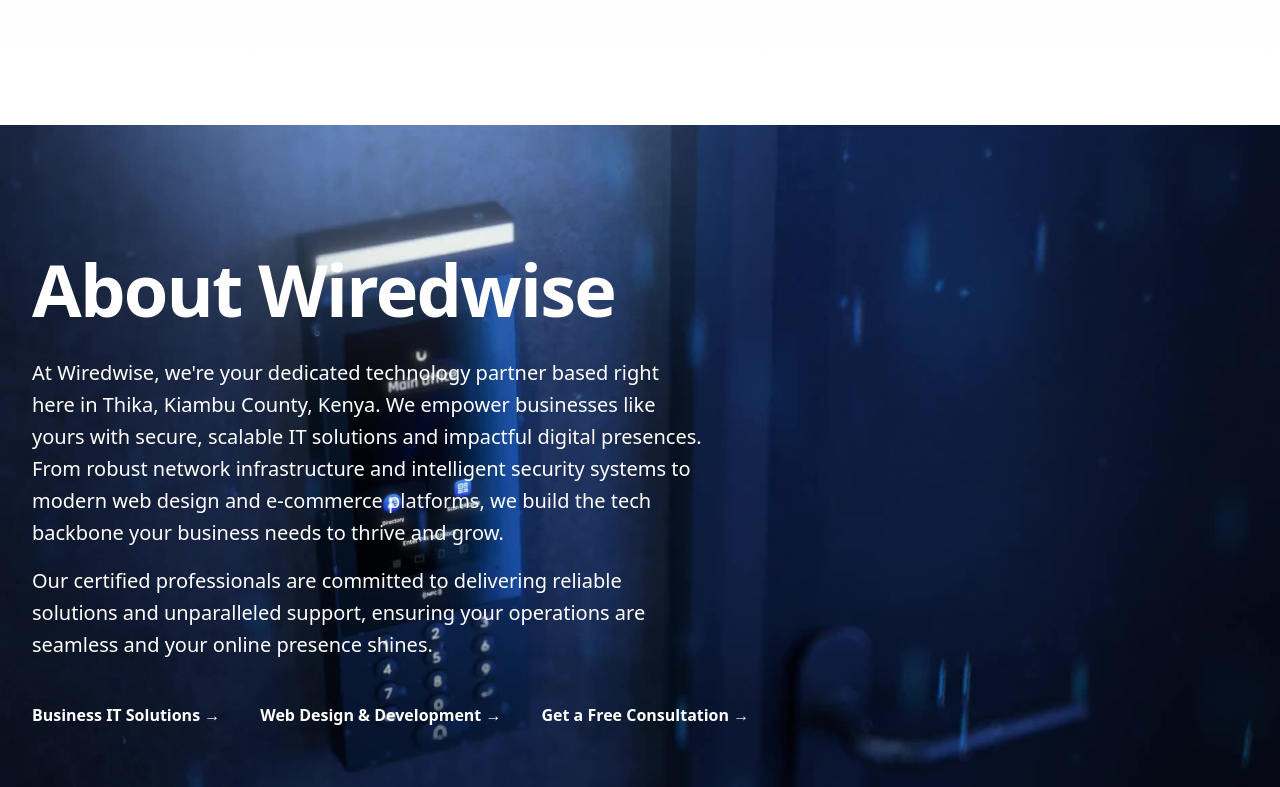
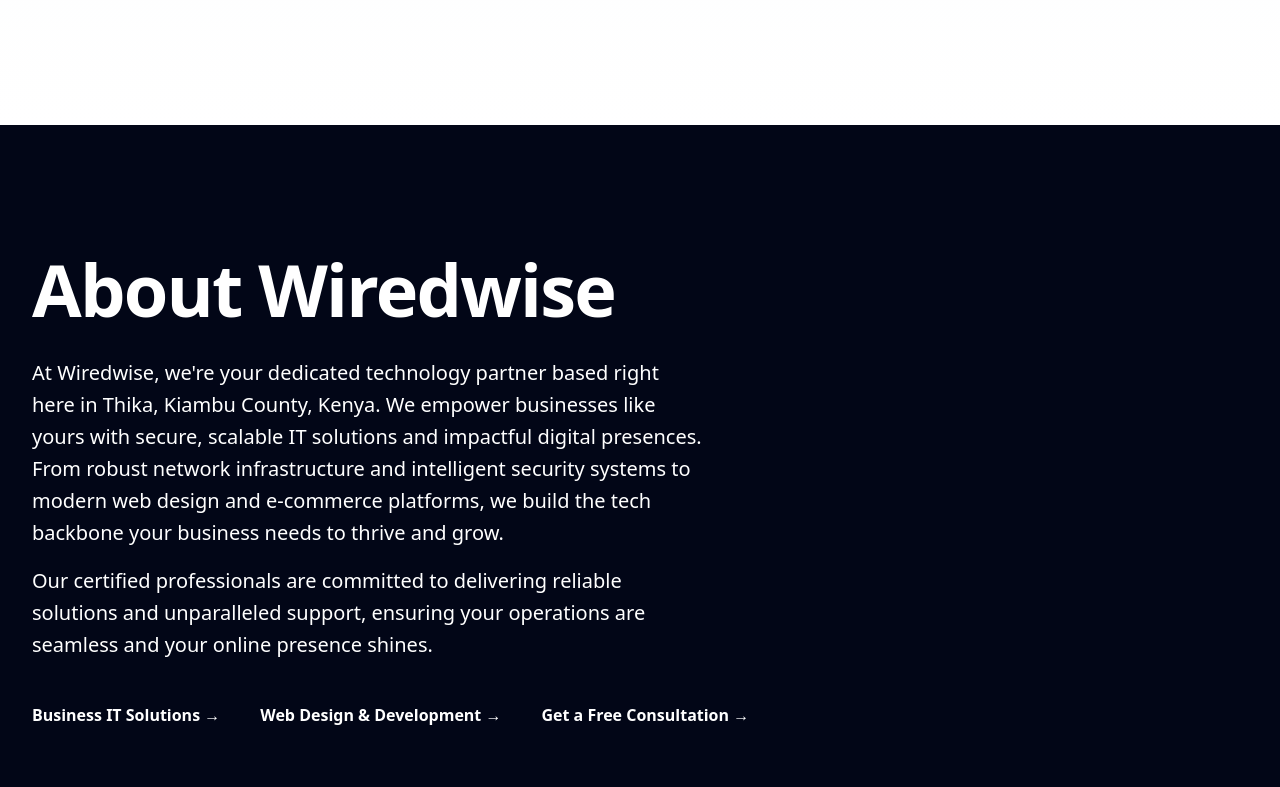
Before and after one commit to wamwagii/wiredwise, a plain HTML site: page index.html in a window 1280 px wide. Shown: the part 2349-3136 px from the top of the page. Drawn offline with nearby package versions, Linux system fonts and the light colour scheme.

Commit message:
Remove image from About section in index.html
Removed the image element from the About section.

```diff
--- a/index.html
+++ b/index.html
@@ -310,8 +310,7 @@
     <!-- About Section -->
     <section id="about">
         <div class="relative isolate overflow-hidden bg-slate-950 py-24 sm:py-32">
-            <img src="images/intercom.jpg" alt="Wiredwise team working on IT and web solutions"
-                class="absolute inset-0 -z-10 size-full object-cover object-right md:object-center">
+
             <div class="mx-auto max-w-7xl px-6 lg:px-8">
                 <div class="mx-auto max-w-2xl lg:mx-0">
                     <h2 class="font-heading text-5xl font-semibold tracking-tight text-white sm:text-7xl">About
```
